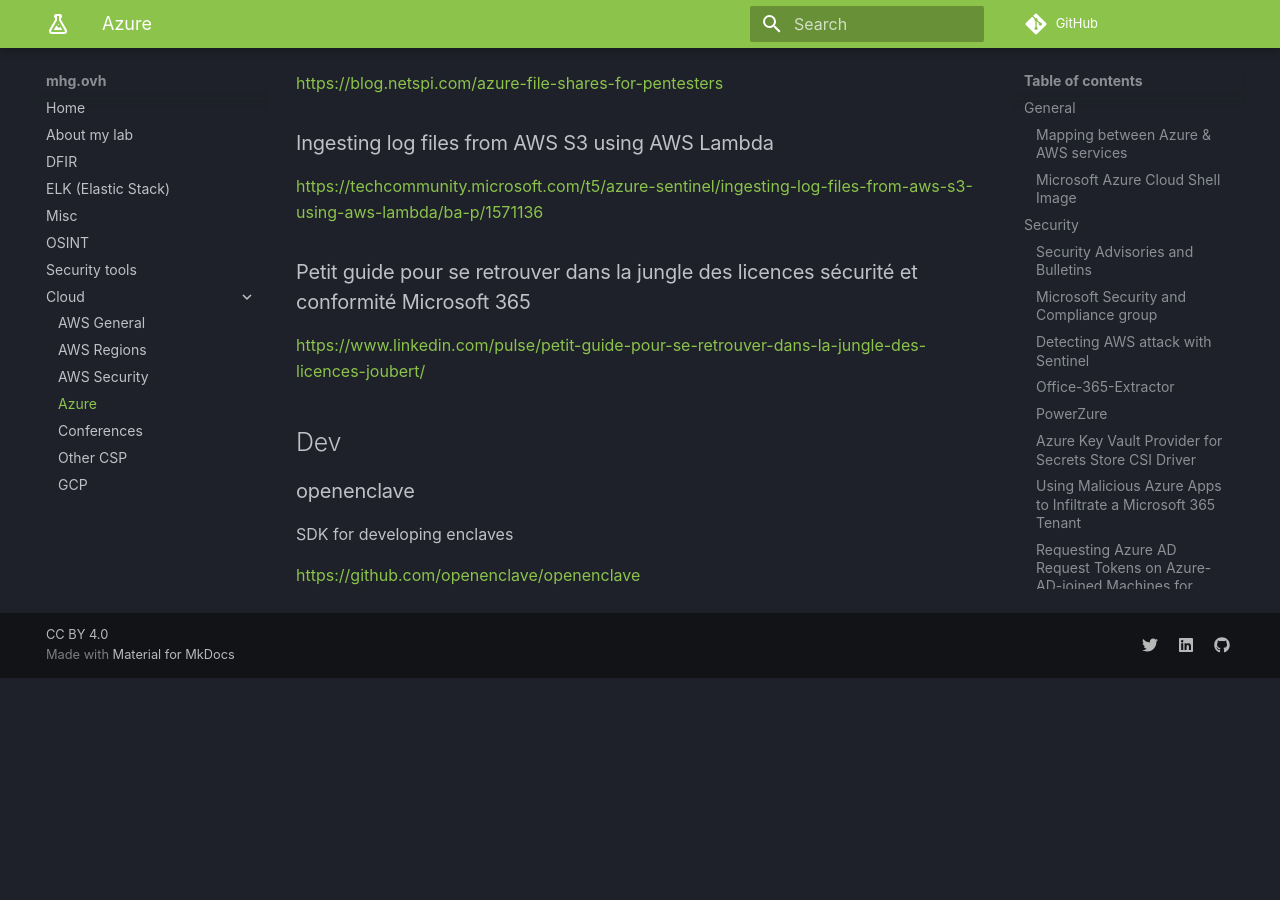
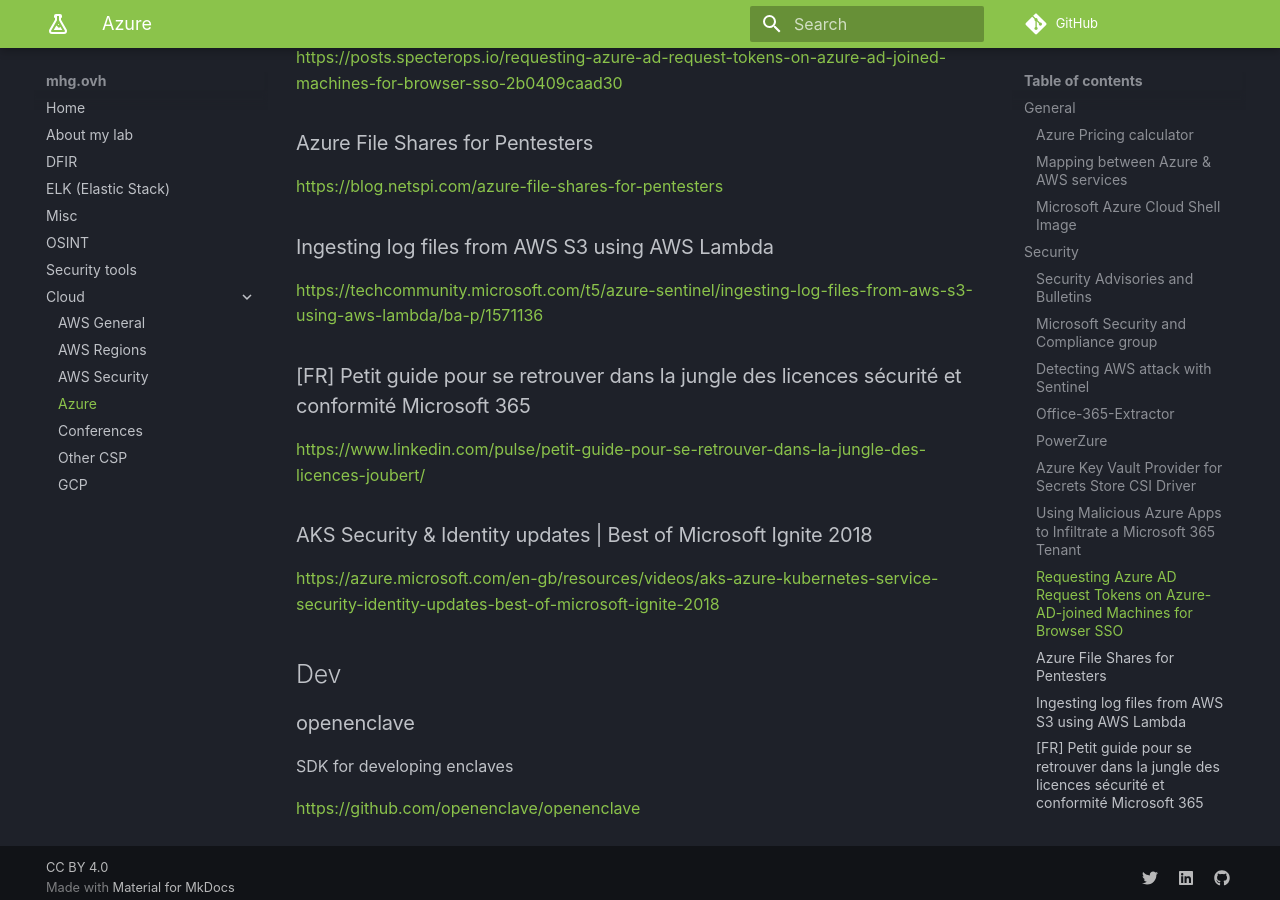
Before and after one commit to mhg-ovh/mhg.ovh, an MkDocs documentation site: the page built from docs/Cloud/azure.md, in a window 1280 px wide and 900 px high, scrolled down 1718 px. Built offline with MkDocs 1.6.1 and Material for MkDocs 9.7.7, drawn with Linux system fonts in a browser that asks for light colours; comment, search, counter and statistics services are not loaded; before the commit the page ends 2396 px from its top, so only the background shows below that; some of the changed text lies outside the part shown.

Commit message:
add links to Azure

```diff
--- a/docs/Cloud/azure.md
+++ b/docs/Cloud/azure.md
@@ -3,6 +3,10 @@ Title: Azure
 # Microsoft Azure
 
 ## General
+
+### Azure Pricing calculator
+
+<https://azure.microsoft.com/en-us/pricing/calculator>
 
 ### Mapping between Azure & AWS services
 
@@ -64,9 +68,13 @@ Azure Key Vault provider for Secret Store CSI driver allows you to get secret co
 
 <https://techcommunity.microsoft.com/t5/azure-sentinel/ingesting-log-files-from-aws-s3-using-aws-lambda/ba-p/1571136>
 
-### Petit guide pour se retrouver dans la jungle des licences sécurité et conformité Microsoft 365
+### [FR] Petit guide pour se retrouver dans la jungle des licences sécurité et conformité Microsoft 365
 
 <https://www.linkedin.com/pulse/petit-guide-pour-se-retrouver-dans-la-jungle-des-licences-joubert/>
+
+### AKS Security & Identity updates | Best of Microsoft Ignite 2018
+
+<https://azure.microsoft.com/en-gb/resources/videos/aks-azure-kubernetes-service-security-identity-updates-best-of-microsoft-ignite-2018>
 
 ## Dev
 
```
Also changed, not shown: docs/Cloud/csp.md (+1 -3 lines).
